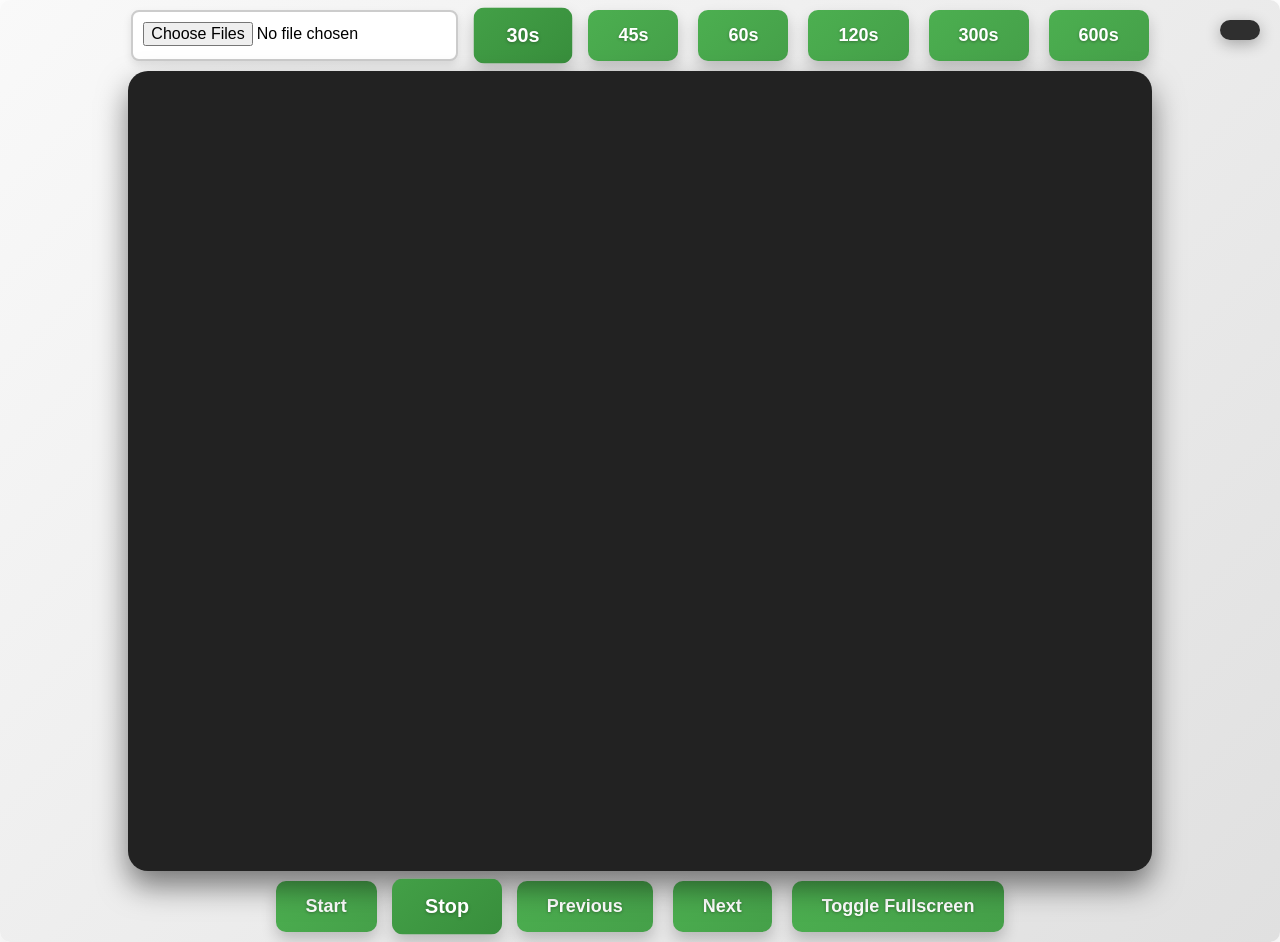
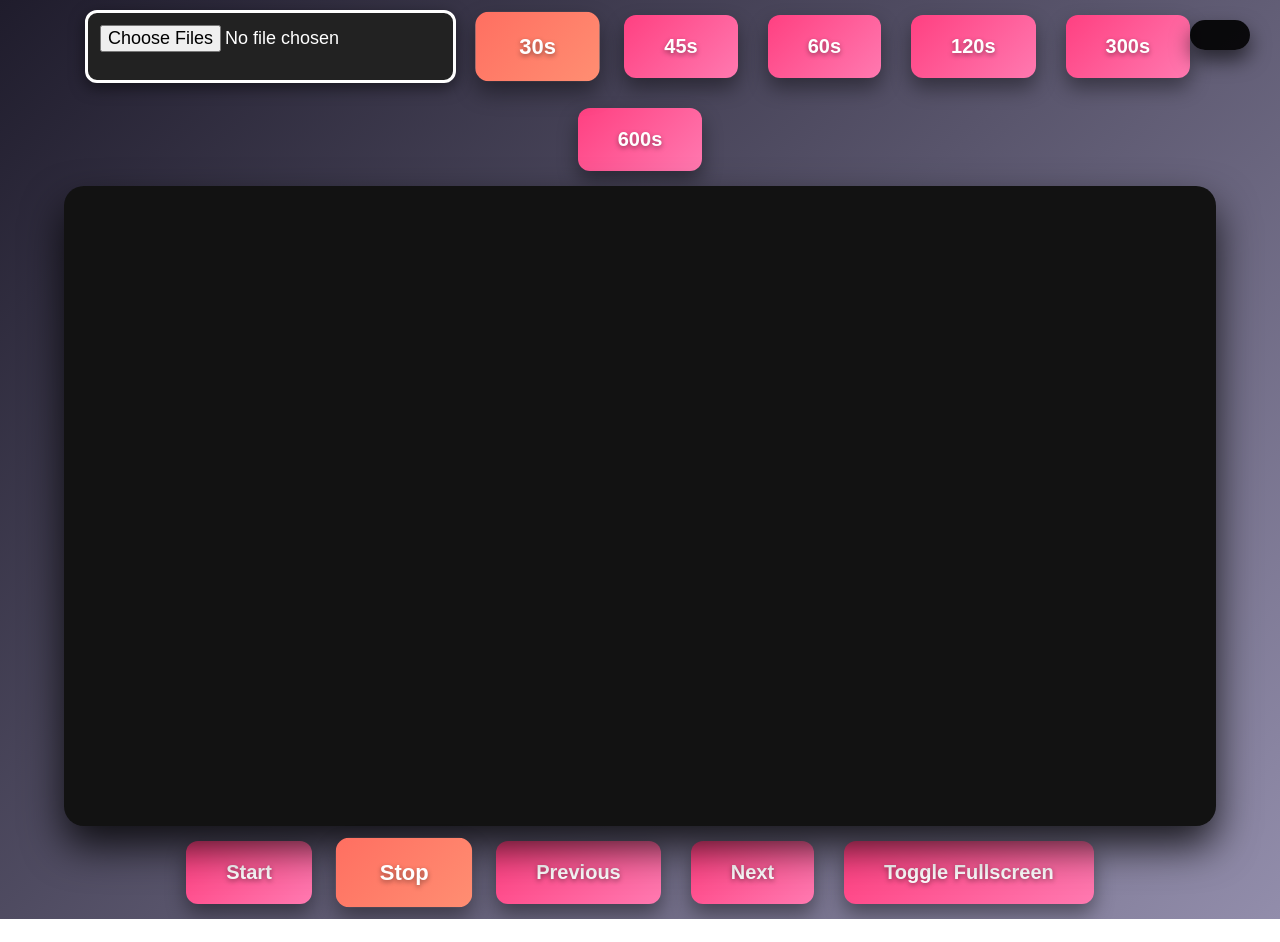
Before and after one commit to mehmetasilkilic/slideshow-app, a React (Create React App) app: page / in a window 1280 px wide. After the commit the page ends 919 px from the top, so only its background shows below. Built offline with nearby package versions, Linux system fonts and the light colour scheme.

Commit message:
ui update

```diff
--- a/src/App.js
+++ b/src/App.js
@@ -140,55 +140,54 @@ const styles = {
     justifyContent: "center",
     fontFamily: "'Poppins', sans-serif",
     position: "relative",
-    background: "linear-gradient(135deg, #f9f9f9, #e0e0e0)",
+    background: "linear-gradient(135deg, #1F1C2C, #928DAB)",
     minHeight: "100vh",
-    boxShadow: "0px 10px 30px rgba(0, 0, 0, 0.1)",
-    borderRadius: "10px",
+    boxShadow: "0px 20px 50px rgba(0, 0, 0, 0.5)",
     overflow: "hidden",
   },
   fileInput: {
     margin: "10px",
     cursor: "pointer",
-    fontSize: "16px",
-    padding: "10px",
-    borderRadius: "8px",
-    border: "2px solid #ccc",
-    backgroundColor: "#fff",
-    boxShadow: "0px 4px 8px rgba(0, 0, 0, 0.1)",
+    fontSize: "18px",
+    padding: "12px",
+    borderRadius: "12px",
+    border: "3px solid #FFFFFF",
+    backgroundColor: "#222",
+    color: "#fff",
+    boxShadow: "0px 5px 15px rgba(0, 0, 0, 0.5)",
+    transition: "transform 0.3s ease, box-shadow 0.3s ease",
   },
   timer: {
     position: "absolute",
     top: "20px",
-    right: "20px",
-    backgroundColor: "rgba(0, 0, 0, 0.8)",
-    color: "white",
-    padding: "10px 20px",
-    borderRadius: "20px",
-    fontSize: "20px",
+    right: "30px",
+    backgroundColor: "rgba(0, 0, 0, 0.9)",
+    color: "#00FFC6",
+    padding: "15px 30px",
+    borderRadius: "30px",
+    fontSize: "24px",
     fontWeight: "bold",
-    textShadow: "0px 0px 10px rgba(255, 255, 255, 0.5)",
-    boxShadow: "0px 4px 15px rgba(0, 0, 0, 0.3)",
+    textShadow: "0px 0px 15px rgba(0, 255, 198, 0.8)",
+    boxShadow: "0px 10px 20px rgba(0, 0, 0, 0.6)",
     zIndex: 10,
+    animation: "pulse 2s infinite",
   },
   imageContainer: {
-    width: "80%",
-    height: "800px",
+    width: "90%",
+    height: "80vh",
     display: "flex",
     justifyContent: "center",
     alignItems: "center",
-    backgroundColor: "#222",
+    backgroundColor: "#121212",
     borderRadius: "20px",
     overflow: "hidden",
-    boxShadow: "0px 15px 30px rgba(0, 0, 0, 0.5)",
+    boxShadow: "0px 20px 40px rgba(0, 0, 0, 0.8)",
     position: "relative",
   },
   image: {
     maxWidth: "100%",
     maxHeight: "100%",
     objectFit: "contain",
-    borderRadius: "20px",
-    transition: "transform 0.5s ease-in-out, opacity 0.5s ease-in-out",
-    transform: "scale(1.05)",
   },
   controls: {
     display: "flex",
@@ -196,35 +195,37 @@ const styles = {
     flexWrap: "wrap",
   },
   button: {
-    margin: "10px",
-    padding: "15px 30px",
-    fontSize: "18px",
+    margin: "15px",
+    padding: "20px 40px",
+    fontSize: "20px",
     fontWeight: "bold",
     cursor: "pointer",
-    backgroundImage: "linear-gradient(135deg, #4CAF50, #45a049)",
+    backgroundImage: "linear-gradient(135deg, #ff4081, #ff79b0)",
     color: "white",
     border: "none",
-    borderRadius: "10px",
-    transition: "background-image 0.3s ease, transform 0.2s ease",
-    boxShadow: "0px 8px 15px rgba(0, 0, 0, 0.2)",
+    borderRadius: "12px",
+    transition: "background-image 0.4s ease, transform 0.3s ease",
+    boxShadow: "0px 10px 20px rgba(0, 0, 0, 0.4)",
     outline: "none",
-    textShadow: "0px 1px 3px rgba(0, 0, 0, 0.3)",
+    textShadow: "0px 2px 5px rgba(0, 0, 0, 0.4)",
+    animation: "hoverEffect 3s infinite alternate",
   },
   buttonActive: {
-    margin: "10px",
-    padding: "15px 30px",
-    fontSize: "18px",
+    margin: "15px",
+    padding: "20px 40px",
+    fontSize: "20px",
     fontWeight: "bold",
     cursor: "pointer",
-    backgroundImage: "linear-gradient(135deg, #43A047, #388E3C)",
+    backgroundImage: "linear-gradient(135deg, #ff6f61, #ff8e72)",
     color: "white",
     border: "none",
-    borderRadius: "10px",
-    transition: "background-image 0.3s ease, transform 0.2s ease",
-    boxShadow: "0px 8px 15px rgba(0, 0, 0, 0.2)",
+    borderRadius: "12px",
+    transition: "background-image 0.4s ease, transform 0.3s ease",
+    boxShadow: "0px 10px 20px rgba(0, 0, 0, 0.4)",
     transform: "scale(1.1)",
     outline: "none",
-    textShadow: "0px 1px 3px rgba(0, 0, 0, 0.3)",
+    textShadow: "0px 2px 5px rgba(0, 0, 0, 0.4)",
+    animation: "hoverEffect 3s infinite alternate",
   },
   intervalButtons: {
     display: "flex",
```
